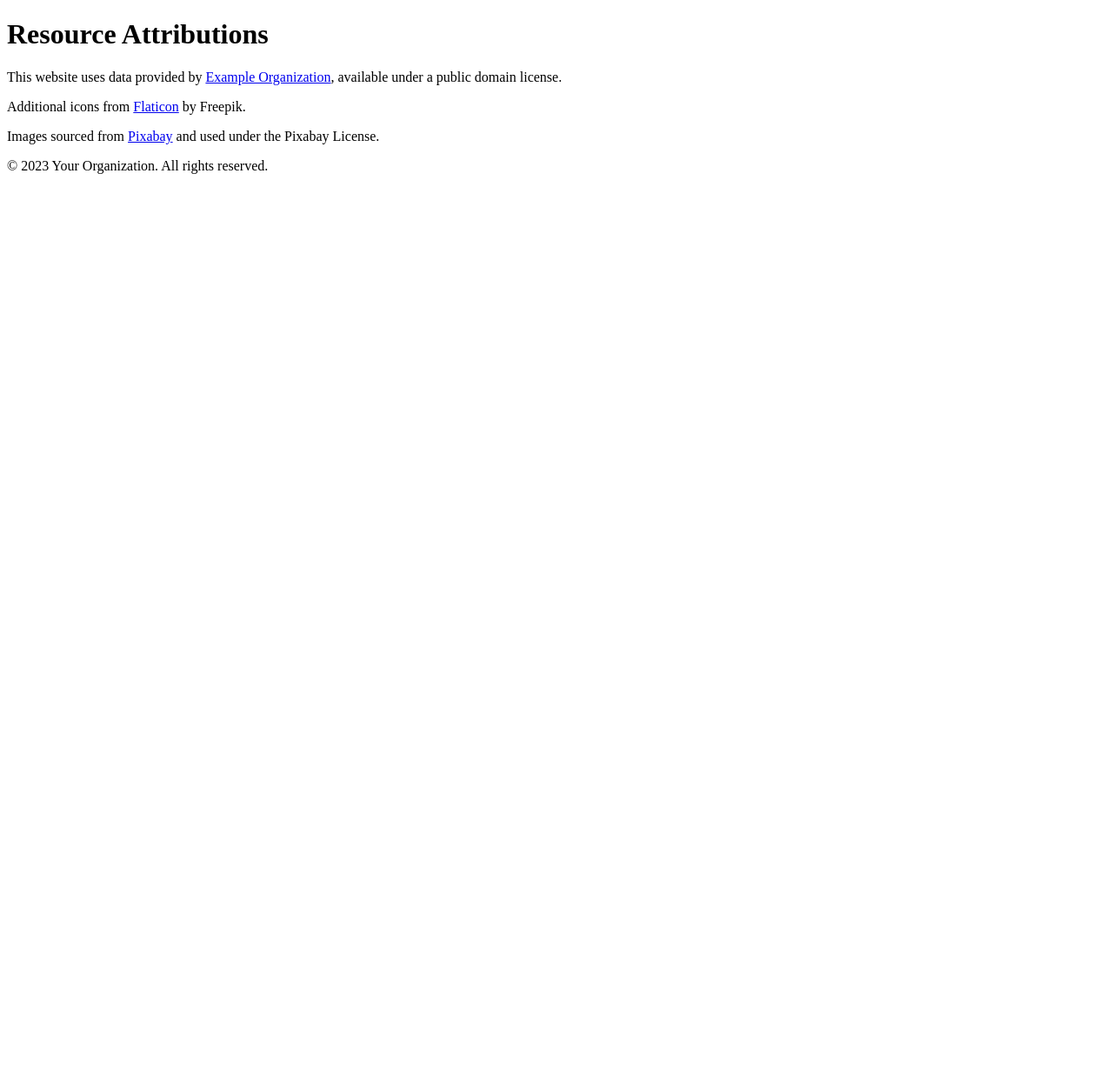
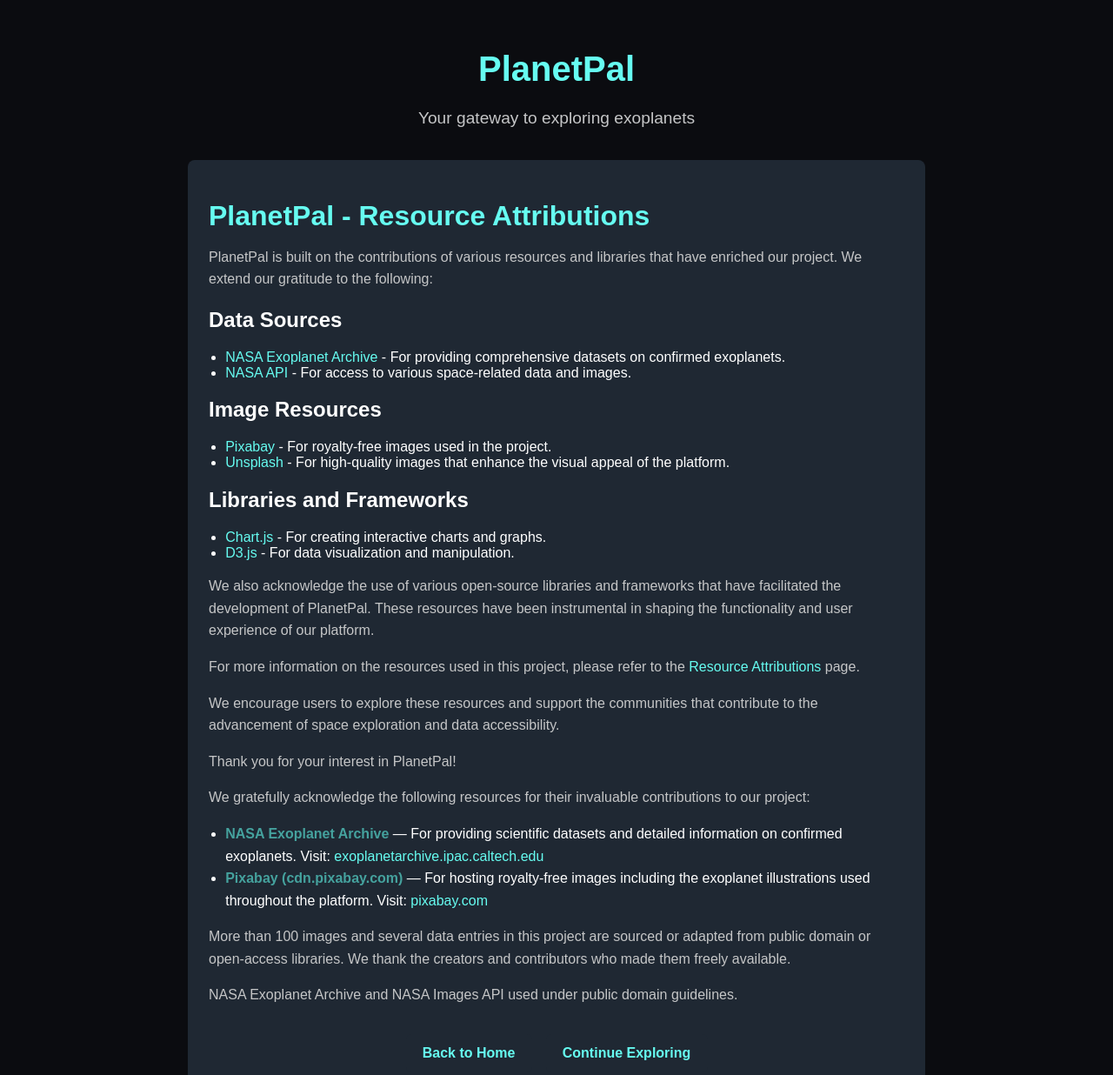
Before and after one commit to Kirucoderanger/wdd231, a plain HTML site: page PlanetPal/resource-attributions.html in a window 1280 px wide. Shown: the top 1236 px of the page at 87% size. Before the commit the page ends 800 px from the top, so only its background shows below. Drawn offline with Linux system fonts and the light colour scheme.

Commit message:
new resource attribution

```diff
--- a/PlanetPal/resource-attributions.html
+++ b/PlanetPal/resource-attributions.html
@@ -1,19 +1,77 @@
 <!DOCTYPE html>
 <html lang="en">
 <head>
-  <meta charset="UTF-8">
-  <meta name="author" content="Your Name or Organization">
-  <meta name="viewport" content="width=device-width, initial-scale=1.0">
-  <meta name="description" content="Resource attributions for PlanetPal, including data sources and icon credits.">
+  <meta charset="UTF-8" />
+  <meta name="viewport" content="width=device-width, initial-scale=1.0"/>
+  <title>PlanetPal - Resource Attributions</title>
 
+  <meta name="description" content="Acknowledging the resources that contributed to the PlanetPal project."/>
+  <meta name="author" content="Kirubel Mekonen Lemu"/>
+  <link rel="icon" href="images/favicon.ico" type="image/x-icon">
+  <link rel="stylesheet" href="styles/attributions.css" />
+
+  <meta property="og:title" content="PlanetPal - Resource Attributions"/>
+  <meta property="og:description" content="Acknowledging the resources that contributed to the PlanetPal project."/>
+  <meta property="og:type" content="website"/>
+  <meta property="og:image" content="images/og-image.jpg"/>
+  <meta property="og:image:alt" content="PlanetPal Logo"/>
+  <meta property="og:image:type" content="image/png"/>
 
 </head>
 <body>
+  <header>
+    <h2>PlanetPal</h2>
+    <p>Your gateway to exploring exoplanets</p>
 
-      <h1>Resource Attributions</h1>
-      <p>This website uses data provided by <a href="https://example.org">Example Organization</a>, available under a public domain license.</p>
-      <p>Additional icons from <a href="https://www.flaticon.com/">Flaticon</a> by Freepik.</p>
-      <p>Images sourced from <a href="https://pixabay.com/">Pixabay</a> and used under the Pixabay License.</p>
-    <p>&copy; 2023 Your Organization. All rights reserved.</p>
+
+  </header>
+
+  <main>
+
+    <h1>PlanetPal - Resource Attributions</h1>
+    <p>PlanetPal is built on the contributions of various resources and libraries that have enriched our project. We extend our gratitude to the following:</p>
+<section class="resources">
+    <h2>Data Sources</h2>
+    <ul>
+      <li><a href="https://exoplanetarchive.ipac.caltech.edu" target="_blank" rel="noopener">NASA Exoplanet Archive</a> - For providing comprehensive datasets on confirmed exoplanets.</li>
+      <li><a href="https://api.nasa.gov" target="_blank" rel="noopener">NASA API</a> - For access to various space-related data and images.</li>
+    </ul>
+
+    <h2>Image Resources</h2>
+    <ul>
+      <li><a href="https://pixabay.com" target="_blank" rel="noopener">Pixabay</a> - For royalty-free images used in the project.</li>
+      <li><a href="https://unsplash.com" target="_blank" rel="noopener">Unsplash</a> - For high-quality images that enhance the visual appeal of the platform.</li>
+    </ul>
+
+    <h2>Libraries and Frameworks</h2>
+    <ul>
+      <li><a href="https://www.chartjs.org/" target="_blank" rel="noopener">Chart.js</a> - For creating interactive charts and graphs.</li>
+      <li><a href="https://d3js.org/" target="_blank" rel="noopener">D3.js</a> - For data visualization and manipulation.</li>
+    </ul>
+</section>
+
+    <p>We also acknowledge the use of various open-source libraries and frameworks that have facilitated the development of PlanetPal. These resources have been instrumental in shaping the functionality and user experience of our platform.</p>
+  <p>For more information on the resources used in this project, please refer to the <a href="resource-attributions.html">Resource Attributions</a> page.</p>
+  <p>We encourage users to explore these resources and support the communities that contribute to the advancement of space exploration and data accessibility.</p>
+  <p>Thank you for your interest in PlanetPal!</p>
+
+  <div class="attribution">
+    <p>We gratefully acknowledge the following resources for their invaluable contributions to our project:</p>
+    <ul>
+      <li><strong>NASA Exoplanet Archive</strong> — For providing scientific datasets and detailed information on confirmed exoplanets. Visit: <a href="https://exoplanetarchive.ipac.caltech.edu" n target="_blank" rel="noopener">exoplanetarchive.ipac.caltech.edu</a></li>
+      <li><strong>Pixabay (cdn.pixabay.com)</strong> — For hosting royalty-free images including the exoplanet illustrations used throughout the platform. Visit: <a href="https://pixabay.com" target="_blank" rel="noopener">pixabay.com</a></li>
+    </ul>
+    <p>More than 100 images and several data entries in this project are sourced or adapted from public domain or open-access libraries. We thank the creators and contributors who made them freely available.</p>
+    <p>NASA Exoplanet Archive and NASA Images API used under public domain guidelines.</p>
+  </div>
+
+  <div class="buttons">
+    <a href="index.html">Back to Home</a>
+    <a href="explore.html">Continue Exploring</a>
+  </div>
+  </main>
+  <footer>
+    <p>&copy; 2025 PlanetPal. All rights reserved | <a href="https://drive.google.com/file/d/1Ah41O_-CZDYA5GSWOp-BRJXO65nXAtQM/view">Project Demo video</a> | <a href="resource-attributions.html">Resource Attributions</a></p>
+  </footer>
 </body>
 </html>
```
Also changed, not shown: PlanetPal/resource-attributions1.html (deleted, +0 -53 lines), PlanetPal/resource-attributions2.html (added, +19 -0 lines).
